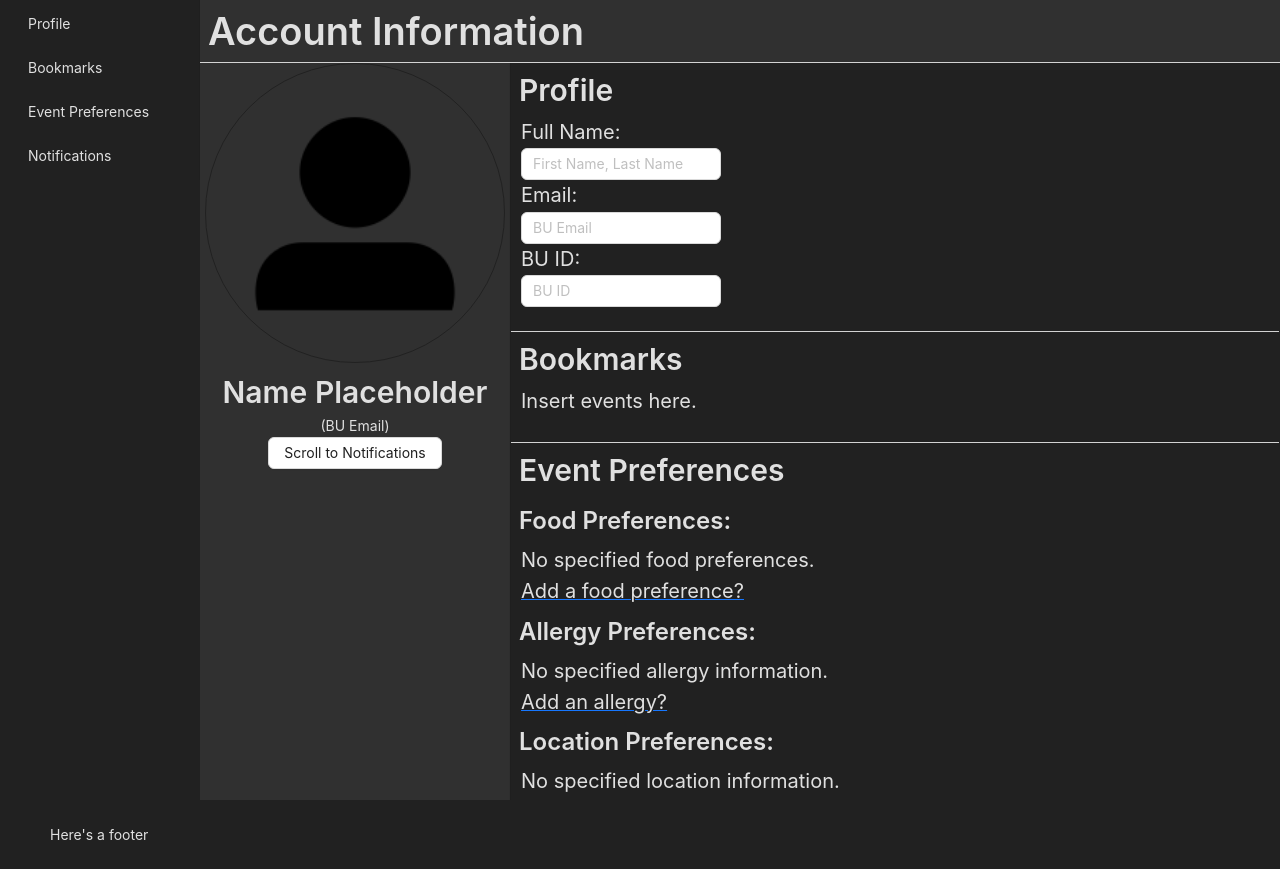
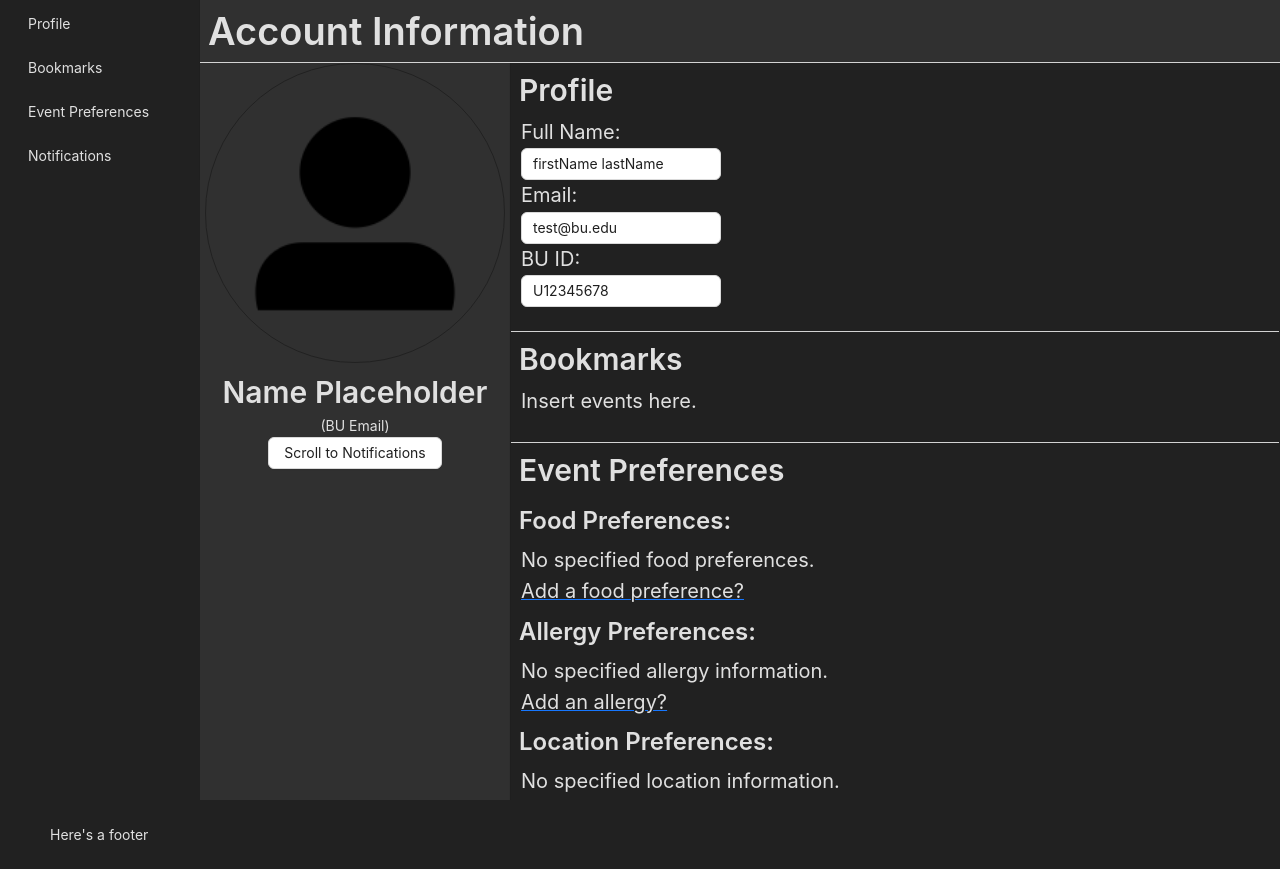
Before and after one commit to alyak0120/Team1-SparkBytes, a Next.js app in the folder team1-sparkbytes/: page /dashboard/profile in a window 1280 px wide. Built offline with nearby package versions, Linux system fonts and the light colour scheme; no server answers; the database is empty.

Commit message:
added dummy data to profile page components. added functionality to add users to DB on sign up

```diff
--- a/team1-sparkbytes/app/dashboard/profile/page.tsx
+++ b/team1-sparkbytes/app/dashboard/profile/page.tsx
@@ -36,6 +36,14 @@ const menuItems = [
     label: "Notifications",
   }
 ]
+
+const sampleAccount = {
+  firstName: "firstName",
+  lastName: "lastName",
+  email: "test@bu.edu",
+  BUID: "U12345678",
+  preferences: {},
+}
 
 const Home = () => {
   const notificationRef = useRef(null);
@@ -96,13 +104,13 @@ const Home = () => {
                 <Title style={{color: "#E0E0E0", margin: 0, padding: 8}} level={2}>Profile </Title>
                 <div style={{paddingLeft: 10}}>
                   <Text style={{color: "#E0E0E0", fontSize: 20}}>Full Name:</Text> <br/>
-                  <Input style={{ width: 200}} placeholder="First Name, Last Name"/> <br/>
+                  <Input style={{ width: 200}} placeholder="First Name, Last Name" value={`${sampleAccount.firstName} ${sampleAccount.lastName}`} readOnly/> <br/>
 
                   <Text style={{color: "#E0E0E0", fontSize: 20}}>Email:</Text> <br/>
-                  <Input style={{ width: 200}} placeholder="BU Email"/> <br/>
+                  <Input style={{ width: 200}} placeholder="BU Email" value={sampleAccount.email} readOnly/> <br/>
 
                   <Text style={{color: "#E0E0E0", fontSize: 20}}>BU ID:</Text> <br/>
-                  <Input style={{ width: 200}} placeholder="BU ID"/> <br/>
+                  <Input style={{ width: 200}} placeholder="BU ID" value={sampleAccount.BUID} readOnly/> <br/>
                 </div>
 
                 <Divider style={{background: "#E0E0E0", marginBottom: 0}} size="large" type="horizontal"/>
--- a/team1-sparkbytes/components/sign-up-form.tsx
+++ b/team1-sparkbytes/components/sign-up-form.tsx
@@ -4,6 +4,10 @@ import { useState } from 'react';
 import { Card, Input, Button, Checkbox, message } from 'antd';
 import { MailOutlined, LockOutlined, UserOutlined } from '@ant-design/icons';
 import { Sparkles } from 'lucide-react';
+
+import { createClient } from "@/lib/supabase/client";
+
+const supabase = createClient(); // serves as a window to the DB
 
 interface SignUpProps {
   onSignUp: () => void;
@@ -62,7 +66,26 @@ export default function SignUpForm({ onSignUp, onNavigate }: SignUpProps) {
     return Object.keys(newErrors).length === 0;
   };
 
-  const handleSubmit = () => {
+  const handleSubmit = async () => {
+    // console.log(formData);
+
+    const { data, error } = await supabase.auth.signUp({
+      email: formData.email,
+      password: formData.password,
+      options: {
+        data: {
+          name: formData.name
+        }
+      }
+    });
+
+    if (error) {
+      console.error('Error signing up:', error.message);
+      return null;
+    } else {
+      console.log('User signed up:', data.user);
+    }
+
     if (validateForm()) {
       setLoading(true);
       setTimeout(() => {
```
